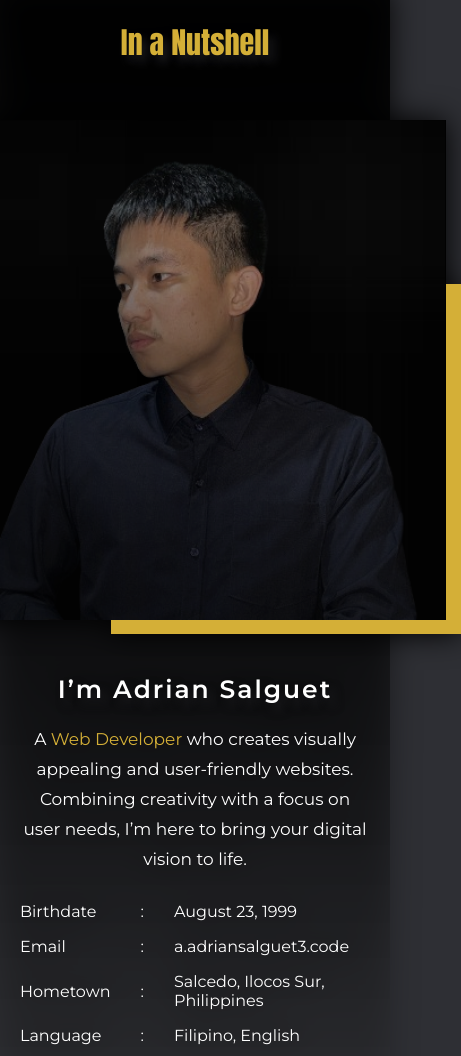
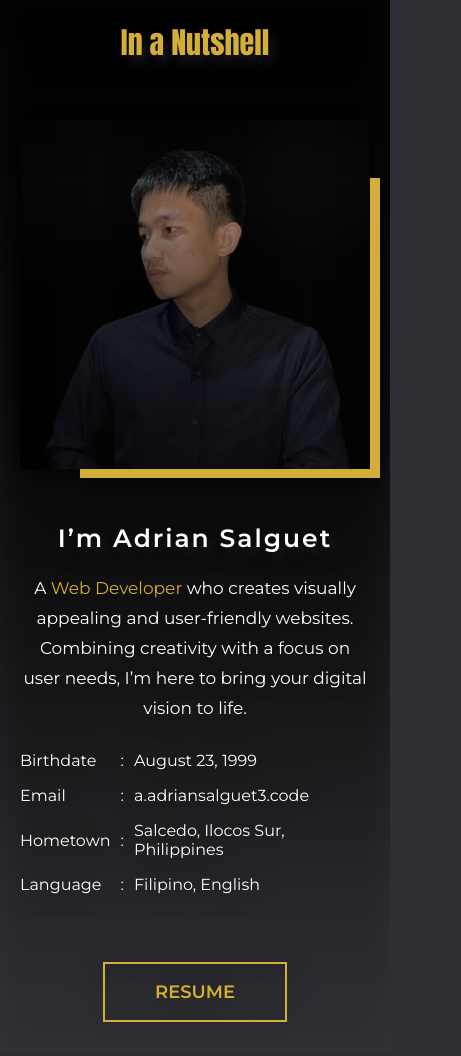
Before and after one commit to 4adriansalguet/adrian, a website: page index.html in a window 390 px wide. Shown: the part 760-1816 px from the top of the page, 461 px wide, since content can reach past the window. Drawn offline with Linux system fonts and the light colour scheme.

Commit message:
initial commit

```diff
--- a/assets/sass/styles.scss
+++ b/assets/sass/styles.scss
@@ -344,6 +344,29 @@ body {
             }
         }
 
+        @media screen and (max-width: 500px) {
+            .row {
+                .profile-section {
+                    &::after {
+                        right: -10px;
+                        bottom: -5px;
+                        width: 300px;
+                        height: 300px;
+                    }
+
+                    img {
+                        width: 100%;
+                    }
+                }
+
+                .short-background {
+                    td:nth-child(2) {
+                        padding: 0 10px 0;
+                    }
+                }
+            }
+        }
+
     }
 
     #interests {
```
Also changed, not shown: assets/css/styles.css, 1 other file.
